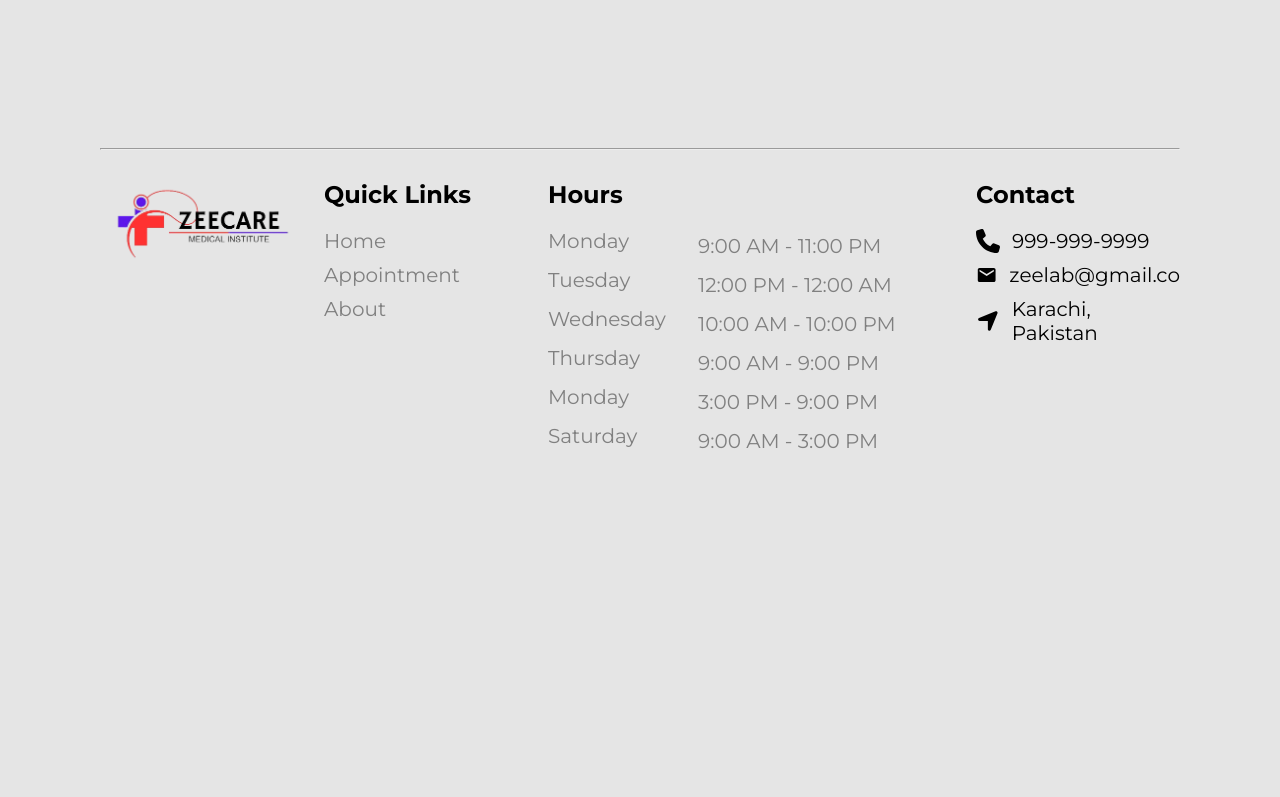
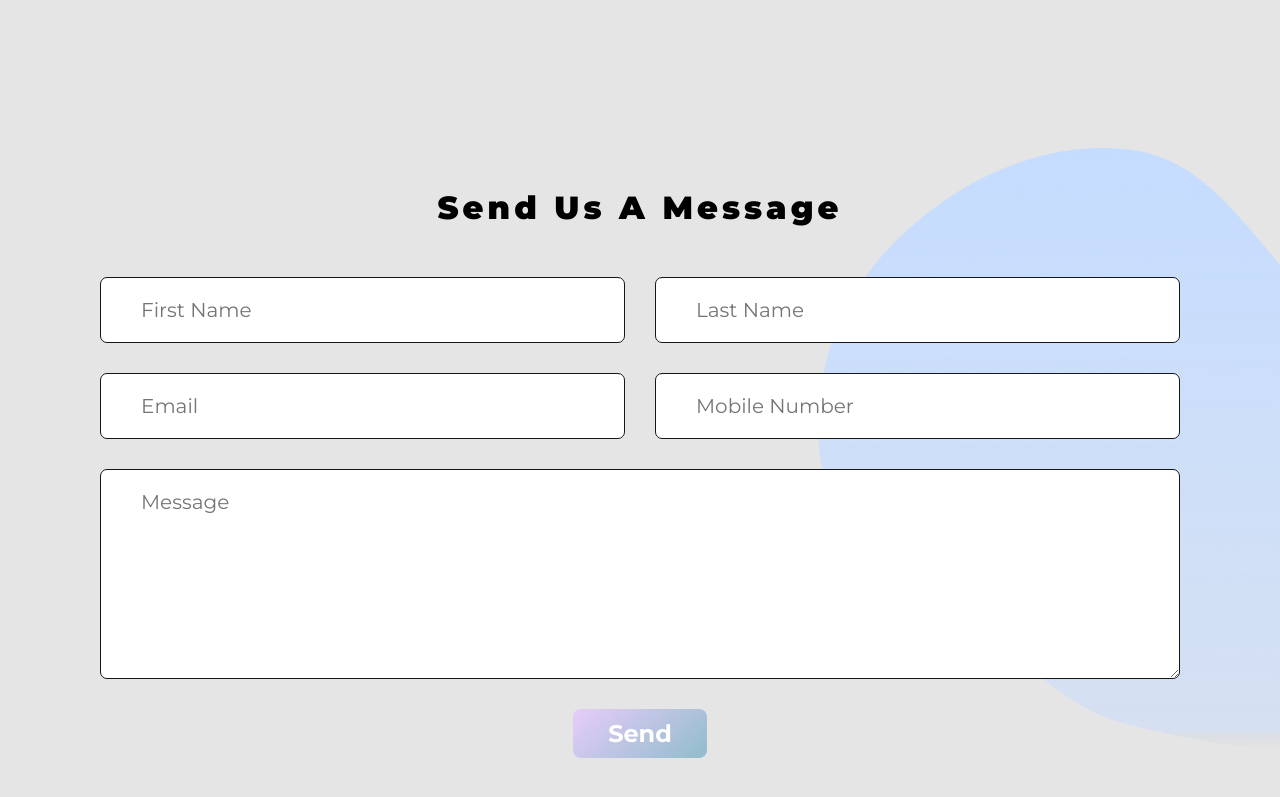
Before and after one commit to Hiru1003/hospital-management-system, a React (Vite) app in the folder Frontend/: page / in a window 1280 px wide. Shown: the part 1893-2690 px from the top of the page. Before the commit the page ends 2376 px from the top, so only its background shows below. Built offline with nearby package versions, Linux system fonts and the light colour scheme; no server answers.

Commit message:
feat: MessageForm

```diff
--- a/Frontend/src/components/MessageForm.jsx
+++ b/Frontend/src/components/MessageForm.jsx
@@ -1,11 +1,86 @@
-import React from 'react'
+import axios from "axios";
+import React, { useState } from "react";
+import { toast } from "react-toastify";
 
 const MessageForm = () => {
+  const [firstName, setFirstName] = useState("");
+  const [lastName, setLastName] = useState("");
+  const [email, setEmail] = useState("");
+  const [phone, setPhone] = useState("");
+  const [message, setMessage] = useState("");
+
+  const handleMessage = async (e) => {
+    e.preventDefault();
+    try {
+      await axios
+        .post(
+          "http://localhost:4000/api/v1/message/send",
+          { firstName, lastName, email, phone, message },
+          {
+            withCredentials: true,
+            headers: { "Content-Type": "application/json" },
+          }
+        )
+        .then((res) => {
+          toast.success(res.data.message);
+          setFirstName("");
+          setLastName("");
+          setEmail("");
+          setPhone("");
+          setMessage("");
+        });
+    } catch (error) {
+      toast.error(error.response.data.message);
+    }
+  };
+
   return (
-    <div>
+    <>
+      <div className="container form-component message-form">
+        <h2>Send Us A Message</h2>
+        <form onSubmit={handleMessage}>
+          <div>
+            <input
+              type="text"
+              placeholder="First Name"
+              value={firstName}
+              onChange={(e) => setFirstName(e.target.value)}
+            />
+            <input
+              type="text"
+              placeholder="Last Name"
+              value={lastName}
+              onChange={(e) => setLastName(e.target.value)}
+            />
+          </div>
+          <div>
+            <input
+              type="text"
+              placeholder="Email"
+              value={email}
+              onChange={(e) => setEmail(e.target.value)}
+            />
+            <input
+              type="number"
+              placeholder="Mobile Number"
+              value={phone}
+              onChange={(e) => setPhone(e.target.value)}
+            />
+          </div>
+          <textarea
+            rows={7}
+            placeholder="Message"
+            value={message}
+            onChange={(e) => setMessage(e.target.value)}
+          />
+          <div style={{ justifyContent: "center", alignItems: "center" }}>
+            <button type="submit">Send</button>
+          </div>
+        </form>
+        <img src="/Vector.png" alt="vector" />
+      </div>
+    </>
+  );
+};
 
-    </div>
-  )
-}
-
-export default MessageForm
+export default MessageForm;
```
